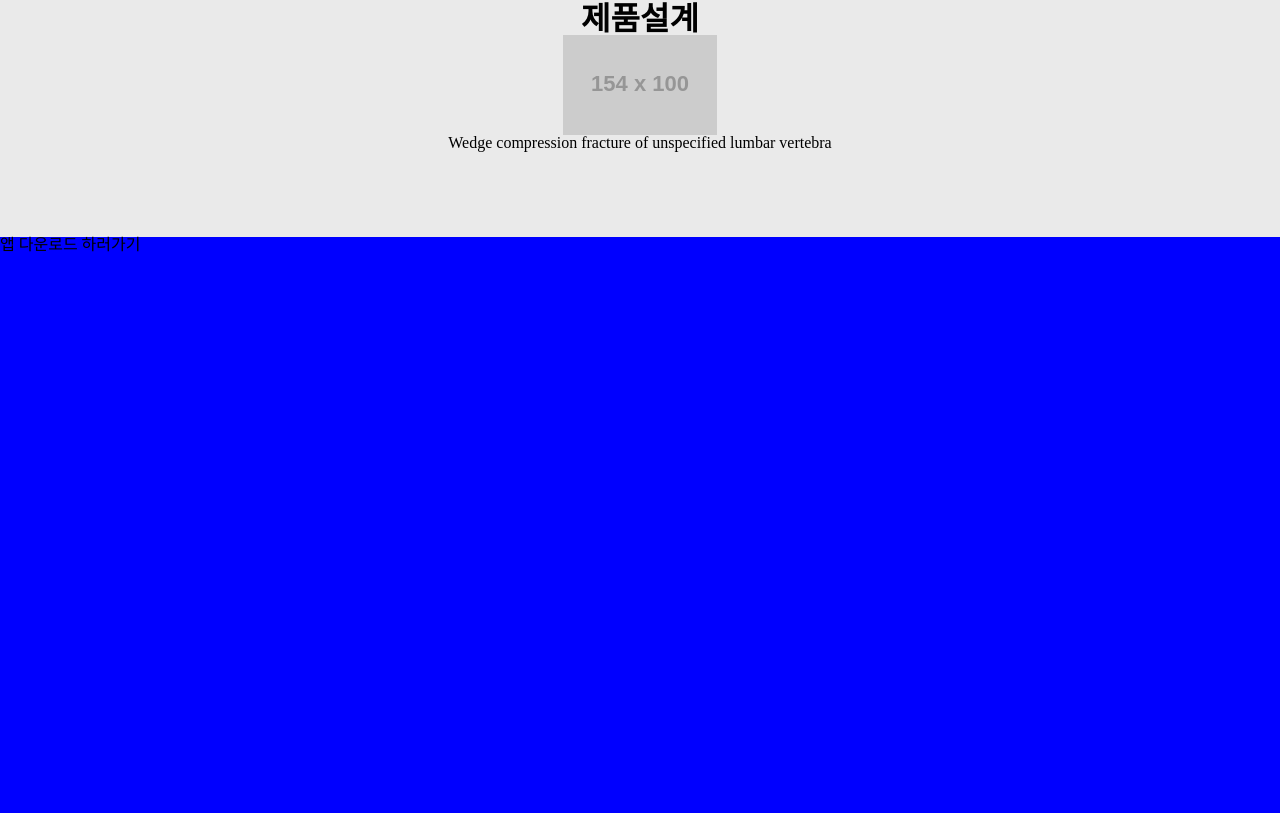
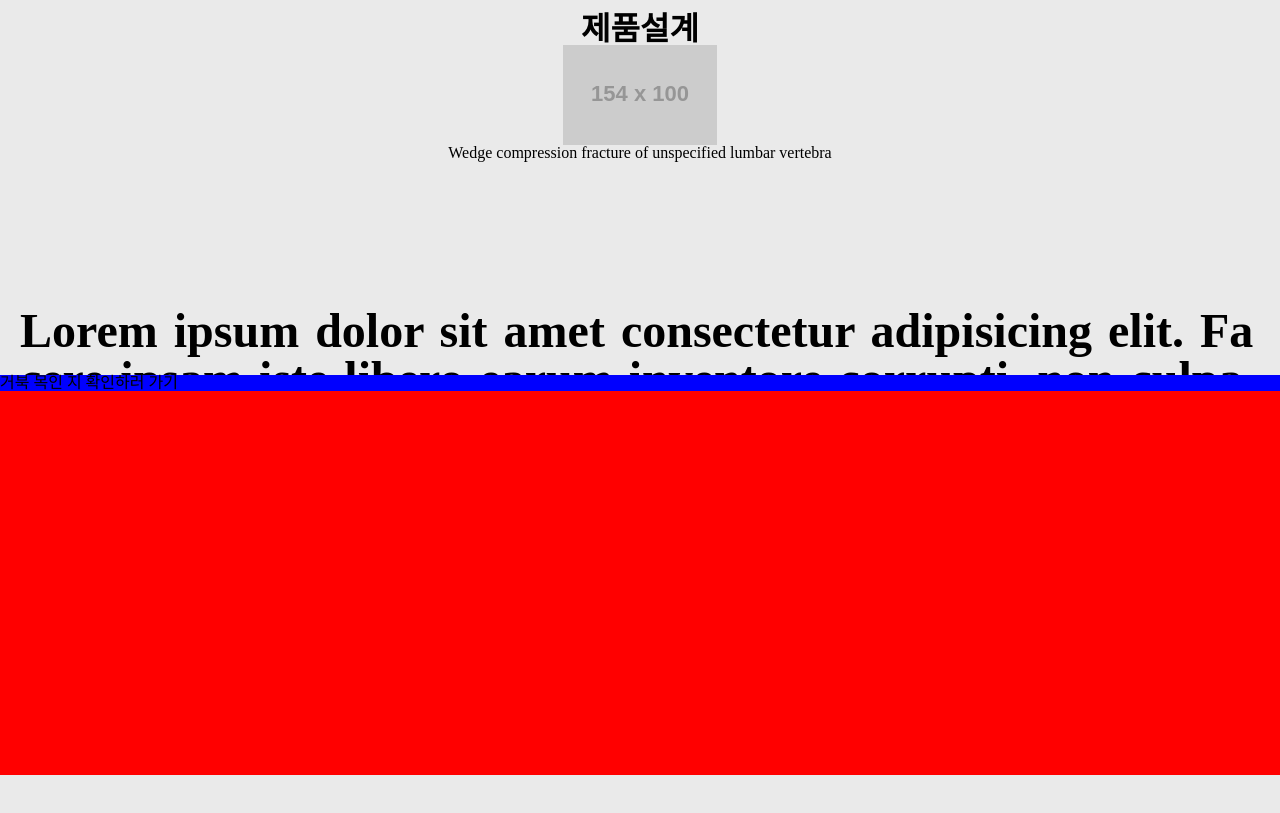
Before and after one commit to gnfnfnr/techneck, a React (Create React App) app: page / in a window 1280 px wide. Shown: the part 1693-2506 px from the top of the page. After the commit the page ends 2468 px from the top, so only its background shows below. Built offline with nearby package versions, Linux system fonts and the light colour scheme.

Commit message:
fix: change moving of bottom section

```diff
--- a/src/pages/Home.tsx
+++ b/src/pages/Home.tsx
@@ -4,28 +4,24 @@ import data from "../resource/data.json";
 import Slider from "./components/Slider";
 
 const HomeBox = styled.div`
-  margin-top: 50px;
+  margin-top: 60px;
   min-height: 100vh;
   width: 100%;
-`;
-const HomeMain = styled.div`
-  height: auto;
   position: relative;
 `;
 
 const HomeArticles = styled.div`
   display: grid;
-  grid-auto-rows: 400px;
+  grid-template-rows: repeat(4, 400px);
   background: #eaeaea;
   position: relative;
-  height: 1900px;
   width: 100%;
 `;
 
 const ArticleBox = styled.div<{ index: number }>`
   position: sticky;
   background-color: #eaeaea;
-  top: 50px;
+  top: 20px;
   display: flex;
   flex-direction: column;
   justify-content: center;
@@ -38,37 +34,43 @@ const ArticleTitle = styled.h2`
 `;
 
 const HomeAdvertisement = styled.div`
-  transition: -webkit-top 0.5s ease;
-  transition: top 0.5s ease;
-  transition: top 0.5s ease, -webkit-transfor;
-  height: 800px;
+  transition: bottom 0.2s ease;
+  height: 50vh;
   background-color: red;
   width: 100%;
   z-index: 10;
-  position: relative;
+  position: absolute;
+  bottom: -400px;
   & div {
-    height: 900px;
     background-color: blue;
   }
 `;
 
+const DescriptionBox = styled.p`
+  font-size: 3rem;
+  font-weight: bold;
+  word-spacing: 4px;
+  line-height: 3rem;
+  word-break: break-all;
+  overflow: hidden;
+  padding: 20px;
+`;
+
 function changeStyle(el: HTMLElement | null, value: string) {
   if (el !== null) {
-    el.style.top = value;
+    el.style.bottom = value;
   }
 }
 const Home = () => {
   const articleBoxRef = useRef<HTMLDivElement>(null);
   const articleRef = useRef<null[] | HTMLDivElement[]>([]);
   const [currentArticle, setCurrentArticle] = useState<number>(0);
-  const [move, setMove] = useState<number>(0);
+  const [move, setMove] = useState<number>(-800);
   const advertisementRef = useRef<HTMLDivElement>(null);
 
   const handleScroll = () => {
     const articleBox = (articleBoxRef.current?.offsetTop || 0) + 1150;
-    if (articleBox - window.scrollY < 0) {
     setCurrentArticle(articleBox - window.scrollY);
-    }
   };
 
   useEffect(() => {
@@ -77,12 +79,13 @@ const Home = () => {
   }, []);
 
   useEffect(() => {
-    setMove(currentArticle * 0.4);
+    console.log("df");
+    console.log(currentArticle);
+    setMove(-400 - currentArticle * 0.3);
     changeStyle(advertisementRef.current, `${move}px`);
   }, [currentArticle]);
   return (
     <HomeBox>
-      <HomeMain>
       <Slider
         imageUrl={[
           "http://dummyimage.com/1080x600.png/3d3d3d/000000",
@@ -91,7 +94,6 @@ const Home = () => {
           "http://dummyimage.com/1080x600.png/573D3D/000000",
         ]}
       />
-      </HomeMain>
       <HomeArticles ref={articleBoxRef}>
         {data.map(({ id, title, image, description }, index) => (
           <ArticleBox
@@ -104,10 +106,13 @@ const Home = () => {
             <p>{description}</p>
           </ArticleBox>
         ))}
-        <div>로고</div>
+        <DescriptionBox>
+          Lorem ipsum dolor sit amet consectetur adipisicing elit. Facere ipsam
+          iste libero earum inventore corrupti, non culpa expedita? Dolores
+        </DescriptionBox>
       </HomeArticles>
       <HomeAdvertisement ref={advertisementRef}>
-        <div>앱 다운로드 하러가기</div>
+        <div>거북 목인 지 확인하러 가기</div>
       </HomeAdvertisement>
     </HomeBox>
   );
```
Lines whose indentation alone changed are shown as unchanged.
